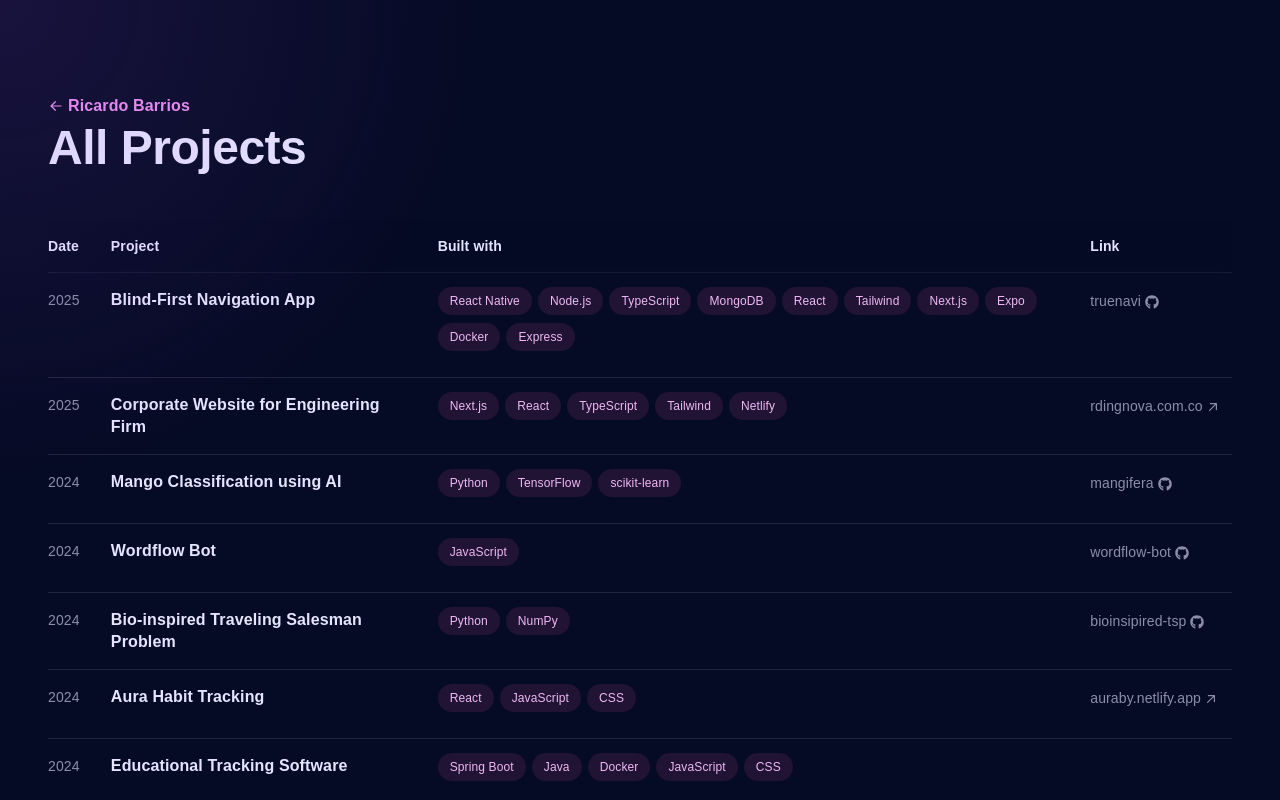
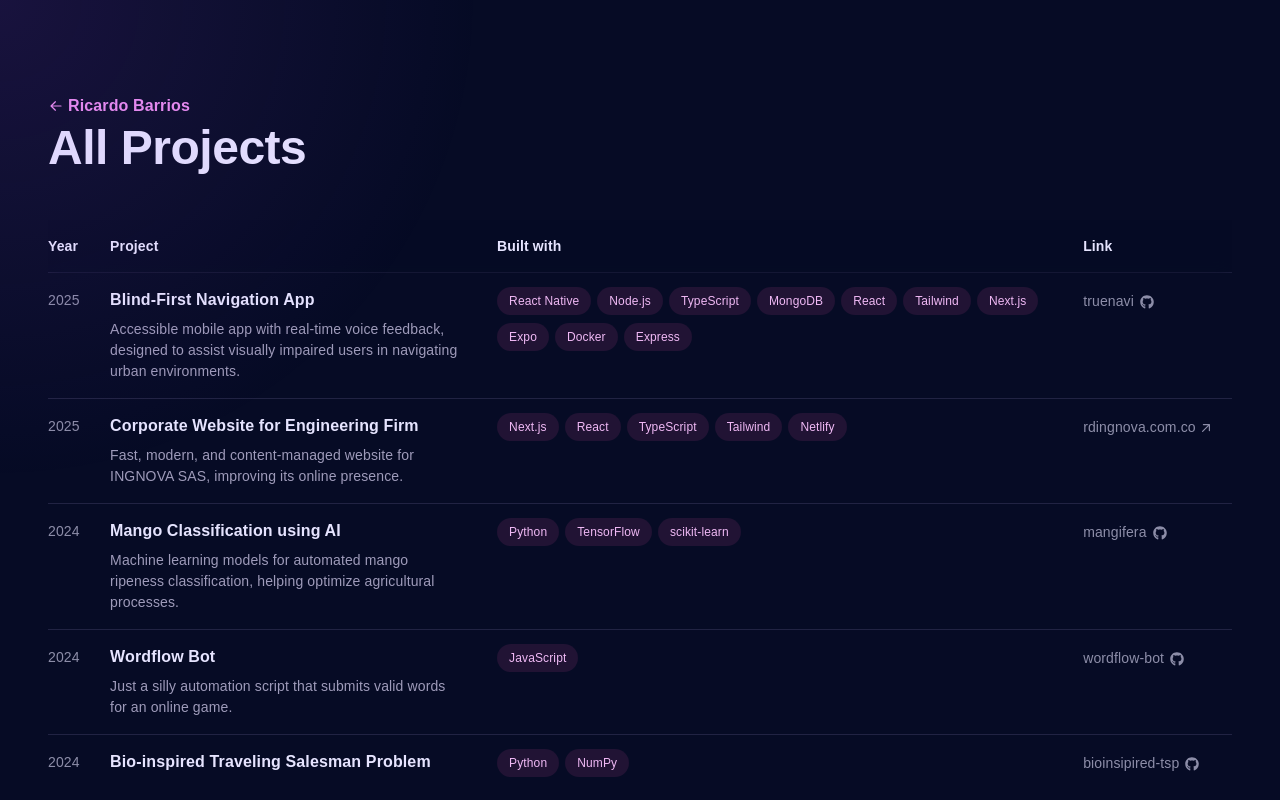
Before and after one commit to dejesusbg/resume, a Next.js app: page /archive in a window 1280 px wide. Shown: the top 800 px of the page. Built offline with nearby package versions, Linux system fonts and the light colour scheme; a web font is replaced by a local one.

Commit message:
feat: refactor and add projects description

```diff
--- a/src/components/sections/ProjectsTable.tsx
+++ b/src/components/sections/ProjectsTable.tsx
@@ -1,31 +1,27 @@
-import { projects } from "@/data/Projects";
-import ProjectsTableRow from "@/components/ui/ProjectsRow";
+import ProjectsTableRow from '@/components/ui/ProjectsRow';
+import { projects } from '@/data/Projects';
 
 const ProjectsTable = () => {
 	const sortedProjects = [...projects].sort((a, b) => {
-    const [monthA, yearA] = a.date.split("/");
-    const [monthB, yearB] = b.date.split("/");
+		const [monthA, yearA] = a.date.split('/');
+		const [monthB, yearB] = b.date.split('/');
 
-    const dateA = `20${yearA}-${monthA.padStart(2, "0")}`;
-    const dateB = `20${yearB}-${monthB.padStart(2, "0")}`;
+		const dateA = `20${yearA}-${monthA.padStart(2, '0')}`;
+		const dateB = `20${yearB}-${monthB.padStart(2, '0')}`;
 
 		return new Date(dateB).getTime() - new Date(dateA).getTime();
 	});
 
 	return (
-    <table className="mt-12 w-full border-collapse text-left">
-      <thead className="sticky top-0 z-10 border-b border-cloud/20 px-6 py-5 backdrop-blur bg-ebony/75">
+		<table className="w-full mt-12 text-left border-collapse">
+			<thead className="sticky top-0 z-10 px-6 py-5 border-b border-cloud/20 backdrop-blur bg-ebony/75">
 				<tr>
-          <th className="py-4 pr-8 text-sm font-semibold text-frost">Date</th>
-          <th className="py-4 pr-8 text-sm font-semibold text-frost">
-            Project
-          </th>
-          <th className="hidden py-4 px-8 text-sm font-semibold text-frost lg:table-cell">
+					<th className="py-4 pr-8 text-sm font-semibold text-frost">Year</th>
+					<th className="py-4 pr-8 text-sm font-semibold text-frost">Project</th>
+					<th className="hidden py-4 pr-8 text-sm font-semibold text-frost lg:table-cell">
 						Built with
 					</th>
-          <th className="hidden py-4 pr-8 text-sm font-semibold text-frost sm:table-cell">
-            Link
-          </th>
+					<th className="hidden py-4 pr-8 text-sm font-semibold text-frost sm:table-cell">Link</th>
 				</tr>
 			</thead>
 			<tbody>
--- a/src/components/ui/ProjectsRow.tsx
+++ b/src/components/ui/ProjectsRow.tsx
@@ -1,69 +1,67 @@
-import { ProjectProps } from "@/data/Projects";
-import { ProjectsTableTag } from "./ProjectsTag";
-import { FaGithub } from "react-icons/fa";
+import { ProjectProps } from '@/data/Projects';
+import { FaGithub } from 'react-icons/fa';
+import { ProjectsTableTag } from './ProjectsTag';
 
-const ProjectsTableRow = ({ title, link, tags, date }: ProjectProps) => {
-  const isLink = link !== "#";
+const ProjectsTableRow = ({ title, description, link, tags, date }: ProjectProps) => {
+	const isLink = link !== '#';
 
-  const isGithub = isLink && link.includes("github.com");
+	const isGithub = isLink && link.includes('github.com');
 	const githubRepoName = isGithub
 		? link
-        .replace(/^https?:\/\/github\.com\//, "")
-        .replace(/\/$/, "")
-        .replace("dejesusbg/", "")
+				.replace(/^https?:\/\/github\.com\//, '')
+				.replace(/\/$/, '')
+				.replace('dejesusbg/', '')
 		: null;
 
 	const linkDisplay = isGithub
 		? githubRepoName
 		: isLink
-    ? link.replace(/^https?:\/\//, "").replace(/\/$/, "")
+		? link.replace(/^https?:\/\//, '').replace(/\/$/, '')
 		: link;
 
-  const yearDisplay = "20" + date.split("/")[1];
+	const yearDisplay = '20' + date.split('/')[1];
 
 	return (
 		<tr className="border-b border-cloud/20 last:border-none">
-      <td className="py-4 pr-4 align-top text-sm">
+			<td className="py-4 pr-4 text-sm align-top">
 				<div className="translate-y-px text-frost/60">{yearDisplay}</div>
 			</td>
-      <td className="py-4 pr-4 align-top font-semibold leading-snug text-frost">
+			<td className="py-4 pr-8 font-semibold leading-snug align-top">
 				<div>
 					<div className="block sm:hidden">
 						{isLink ? (
 							<a
-                className="inline-flex items-baseline font-medium leading-tight hocus:text-lovie sm:hidden group/link text-base"
+								className="inline-flex items-baseline text-base font-medium leading-tight hocus:text-lovie sm:hidden group/link"
 								href={link}
 								target="_blank"
 								rel="noreferrer noopener"
-                aria-label={title}
-              >
+								aria-label={title}>
 								<span>
-                  <span className="inline-block">
+									<span className="inline-block text-frost">
 										{title}
 										<svg
 											xmlns="http://www.w3.org/2000/svg"
 											viewBox="0 0 20 20"
 											fill="currentColor"
-                      className="inline-block h-4 w-4 shrink-0 transition-transform group-hover/link:-translate-y-1 group-hover/link:translate-x-1 group-focus-visible/link:-translate-y-1 group-focus-visible/link:translate-x-1 motion-reduce:transition-none ml-1 translate-y-px"
-                      aria-hidden="true"
-                    >
+											className="inline-block w-4 h-4 ml-1 transition-transform translate-y-px shrink-0 group-hover/link:-translate-y-1 group-hover/link:translate-x-1 group-focus-visible/link:-translate-y-1 group-focus-visible/link:translate-x-1 motion-reduce:transition-none"
+											aria-hidden="true">
 											<path
 												fillRule="evenodd"
 												d="M5.22 14.78a.75.75 0 001.06 0l7.22-7.22v5.69a.75.75 0 001.5 0v-7.5a.75.75 0 00-.75-.75h-7.5a.75.75 0 000 1.5h5.69l-7.22 7.22a.75.75 0 000 1.06z"
-                        clipRule="evenodd"
-                      ></path>
+												clipRule="evenodd"></path>
 										</svg>
 									</span>
 								</span>
 							</a>
 						) : (
-              title
+							<span className="text-frost">{title}</span>
 						)}
 					</div>
-          <div className="hidden sm:block">{title}</div>
+					<div className="hidden sm:block text-frost">{title}</div>
 				</div>
+				<p className="block mt-2 text-sm font-normal leading-normal sm:max-w-md">{description}</p>
 			</td>
-      <td className="hidden py-4 px-8 align-top lg:table-cell">
+			<td className="hidden py-4 pr-4 align-top lg:table-cell">
 				<ul className="flex -translate-y-1.5 flex-wrap">
 					{tags.map((tag, index) => (
 						<ProjectsTableTag key={index} name={tag} />
@@ -72,33 +70,30 @@
 			</td>
 			<td className="hidden py-4 align-top sm:table-cell">
 				<ul className="translate-y-1">
-          <li className="mb-1 flex items-center">
+					<li className="flex items-center mb-1 text-nowrap">
 						{isLink && (
 							<a
-                className="inline-flex items-baseline font-medium leading-tight text-frost/60 hocus:text-lovie text-sm group/link text-sm"
+								className="inline-flex items-baseline text-sm font-medium leading-tight text-frost/60 hocus:text-lovie group/link"
 								href={link}
 								target="_blank"
 								rel="noreferrer noopener"
-                aria-label={title}
-              >
+								aria-label={title}>
 								<span>
 									<span className="inline-block">
 										{linkDisplay}
 										{isGithub ? (
-                      <FaGithub className="inline-block ml-1" size={14} />
+											<FaGithub className="inline-block ml-1.5" size={14} />
 										) : (
 											<svg
 												xmlns="http://www.w3.org/2000/svg"
 												viewBox="0 0 20 20"
 												fill="currentColor"
 												className="inline-block h-4 w-4 shrink-0 transition-transform group-hover/link:-translate-y-1 group-hover/link:translate-x-1 group-focus-visible/link:-translate-y-1 group-focus-visible/link:translate-x-1 motion-reduce:transition-none ml-0.5"
-                        aria-hidden="true"
-                      >
+												aria-hidden="true">
 												<path
 													fillRule="evenodd"
 													d="M5.22 14.78a.75.75 0 001.06 0l7.22-7.22v5.69a.75.75 0 001.5 0v-7.5a.75.75 0 00-.75-.75h-7.5a.75.75 0 000 1.5h5.69l-7.22 7.22a.75.75 0 000 1.06z"
-                          clipRule="evenodd"
-                        ></path>
+													clipRule="evenodd"></path>
 											</svg>
 										)}
 									</span>
```
Lines whose indentation alone changed are shown as unchanged.
